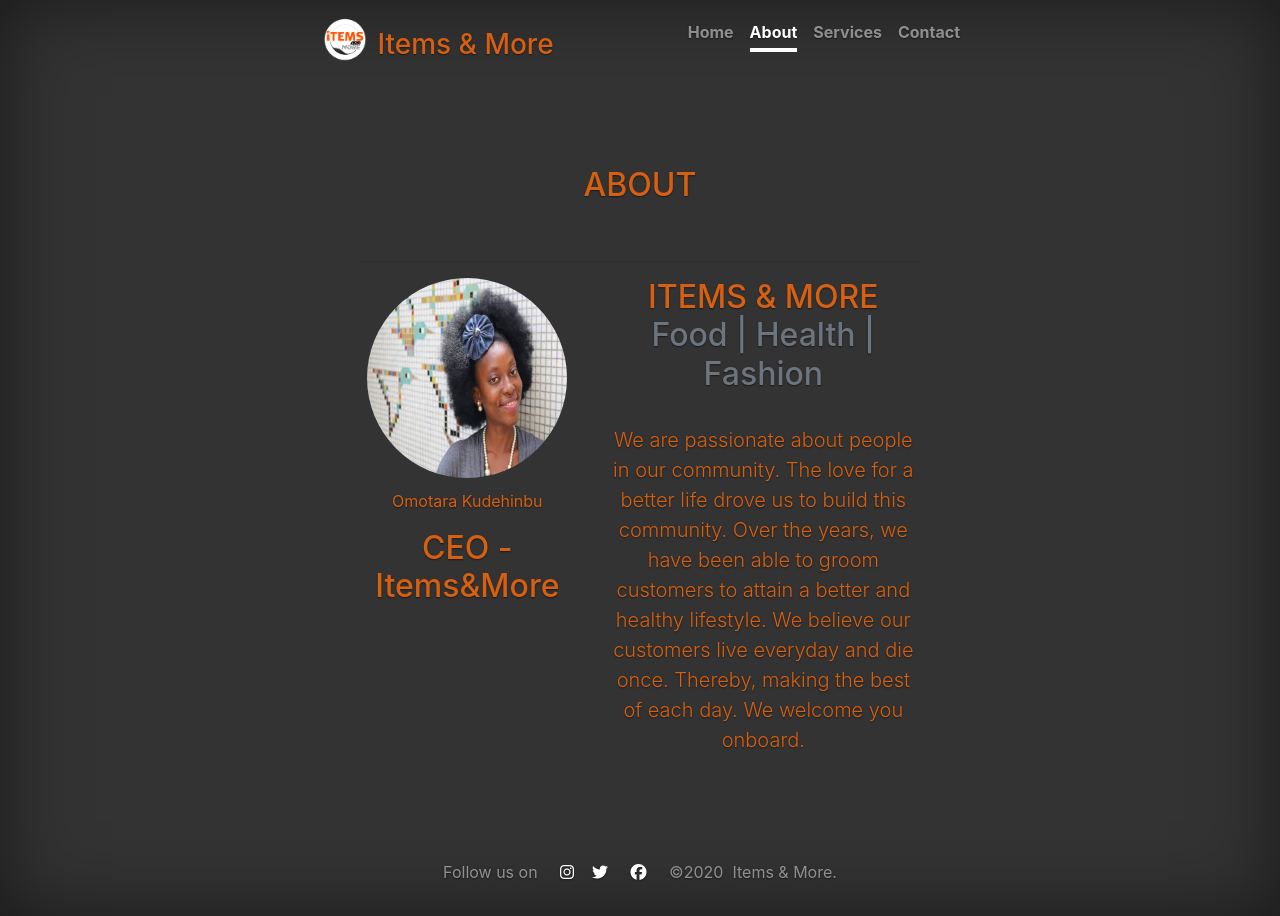
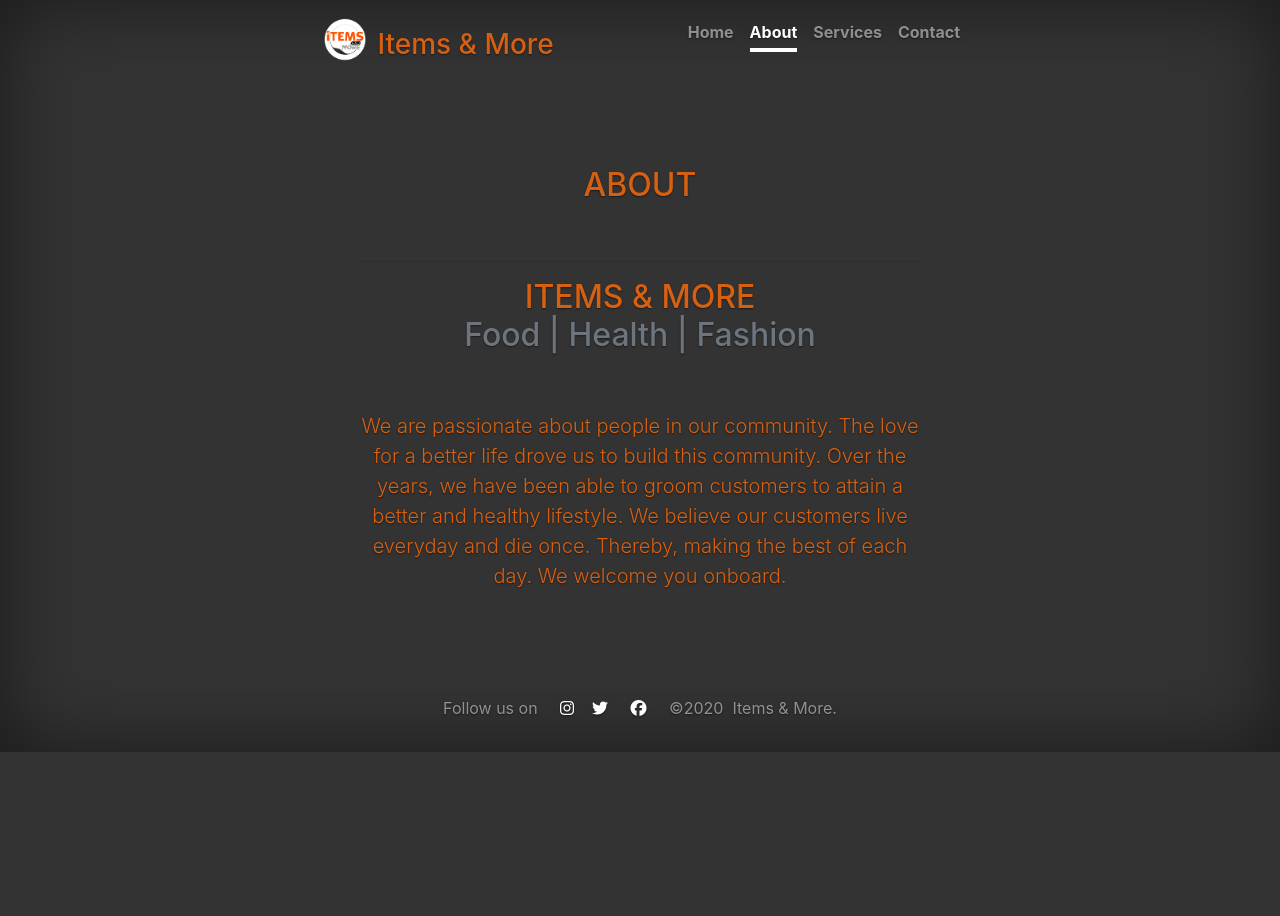
Before and after one commit to tarakuds/itemsandmore.github.io, a plain HTML site: page about.html in a window 1280 px wide. After the commit the page ends 800 px from the top, so only its background shows below. Drawn offline with nearby package versions, Linux system fonts and the light colour scheme.

Commit message:
pageChange

```diff
--- a/about.html
+++ b/about.html
@@ -90,7 +90,7 @@
           <hr class="featurette-divider" />
 
           <div class="row featurette">
-            <div class="col-md-7 order-md-2">
+            <div class="col-md-12 order-md-2">
               <h2 class="featurette-heading">
                 ITEMS & MORE
                 <p class="text-muted" style="color: #fff">
@@ -105,7 +105,7 @@
                 Thereby, making the best of each day. We welcome you onboard.
               </p>
             </div>
-            <div class="col-md-5 order-md-1">
+            <!-- <div class="col-md-5 order-md-1">
               <img
                 class="rounded-circle margin-bottom"
                 src="img/about.png"
@@ -115,7 +115,7 @@
               />
               <p>Omotara Kudehinbu</p>
               <h2>CEO - Items&More</h2>
-            </div>
+            </div> -->
           </div>
         </div>
       </main>
```
